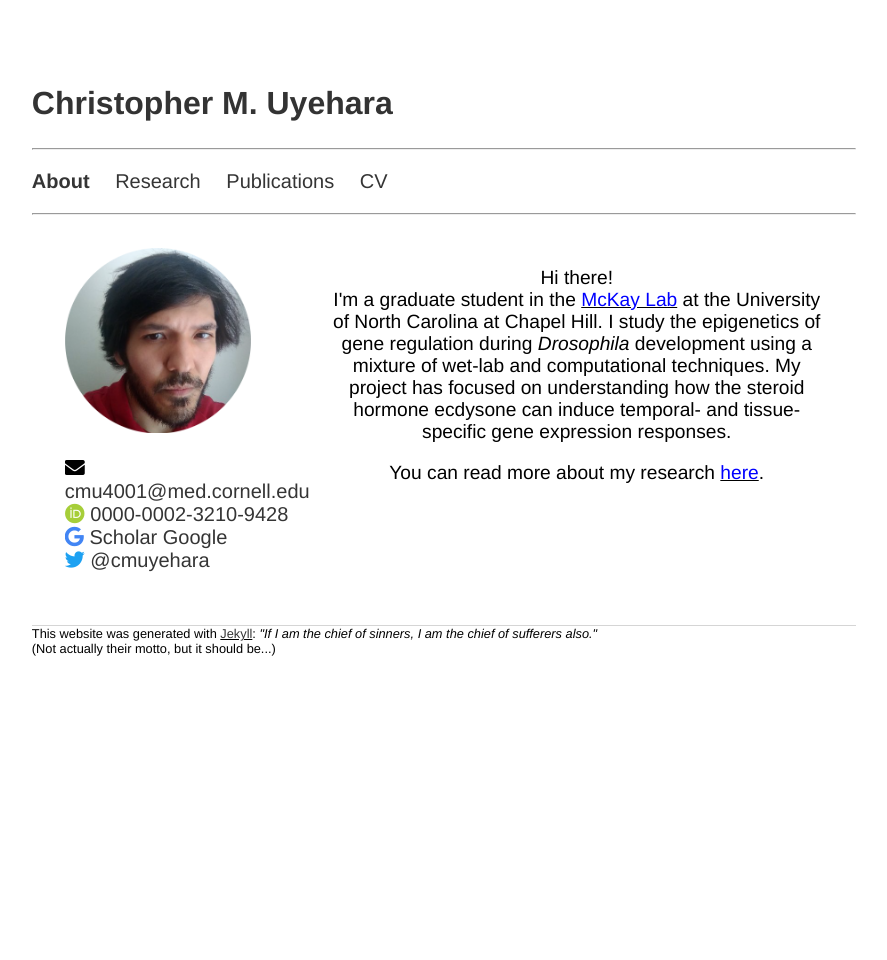
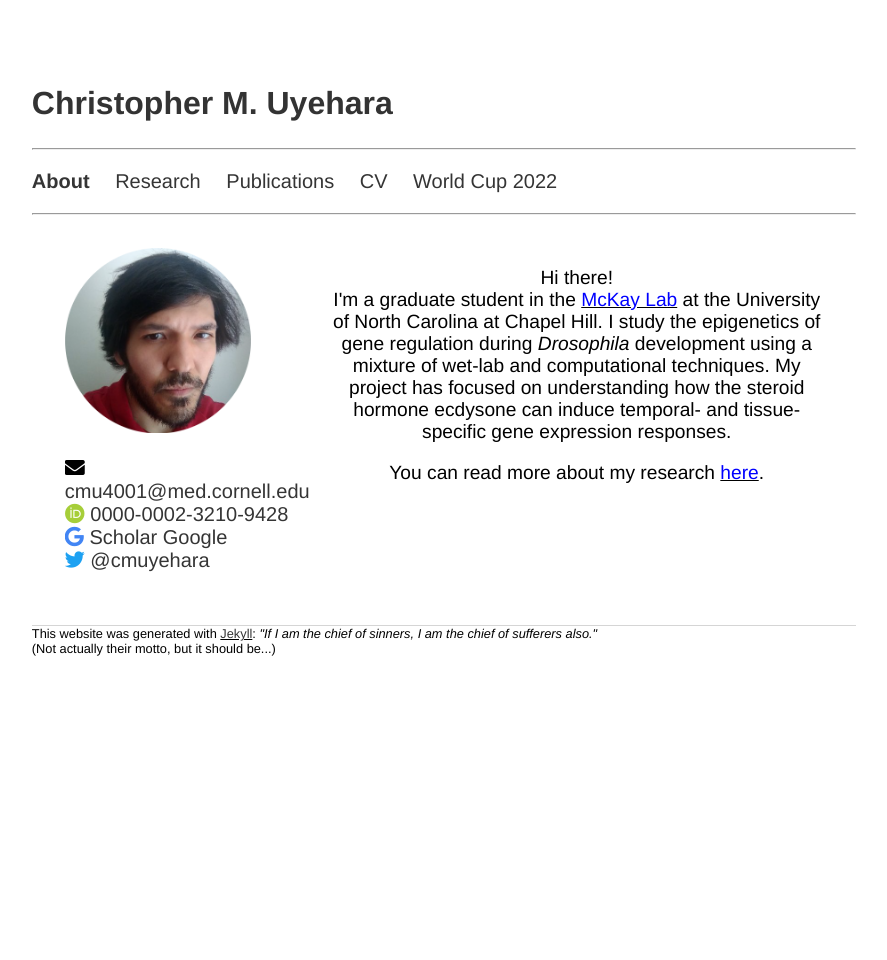
Before and after one commit to cmuyehara/cmuyehara.github.io, a Jekyll site: the page built from index.html, in a window 1280 px wide. Shown: the whole page, without its empty margins (196-1083 px from the left). Built offline with Jekyll 4.4.1, drawn with Linux system fonts in a browser that asks for light colours; nearby versions of some CDN libraries.

Commit message:
add world_cup_2022 to nav panel

```diff
--- a/_data/navigation.yml
+++ b/_data/navigation.yml
@@ -6,3 +6,5 @@
   link: /pages/publications
 - name: CV
   link: /pages/cv
+- name: World Cup 2022
+  link: /pages/world_cup_2022
```
